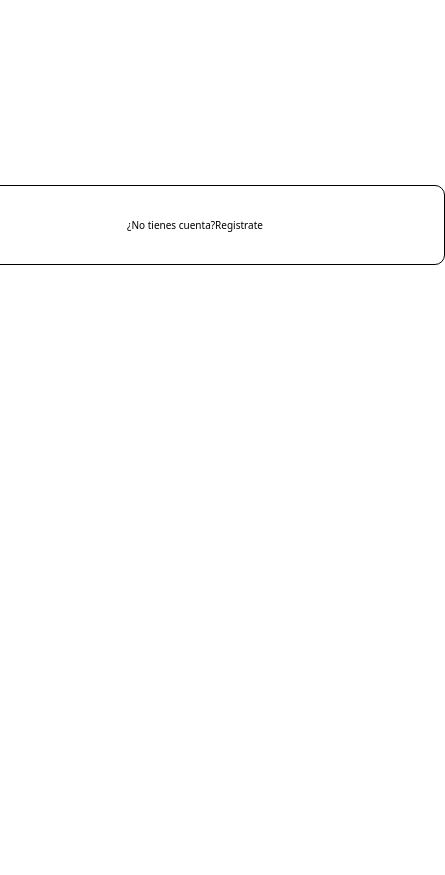
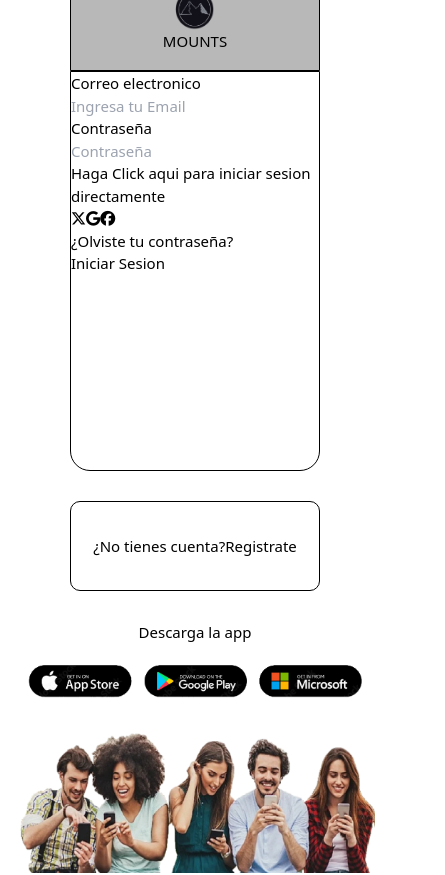
Before and after one commit to rjalvarez27/Red_Social_Frontend, a React (Vite) app in the folder frontend/: page / in a window 390 px wide. Shown: the top 875 px of the page, 445 px wide, since content can reach past the window. Built offline with nearby package versions, Linux system fonts and the light colour scheme.

Commit message:
update css

```diff
--- a/frontend/src/pages/Login.jsx
+++ b/frontend/src/pages/Login.jsx
@@ -17,7 +17,7 @@ export function Login() {
 
   const senData = async (e) => {
     e.preventDefault();
-    if(!data.email || !data.password){
+    if (!data.email || !data.password) {
       alert('Campos estan vacios, por favor rellene todos los datos')
       return
     }
@@ -37,23 +37,23 @@ export function Login() {
   };
   useEffect(() => {
     const data = Cookies.get('token')
-    if(data){
+    if (data) {
       navigate('/home')
     }
   });
 
-return (
-    <>
+  return (
+    <div className="login-body">
       <div className="containerL">
-        <div className="box1 flex-none w-[50%]">
+        <div className="box1">
           <img src="../src/img/principales/logo.png" alt="logo" className="w-[150px] m-2" />
           <h1 className="text-3xl font-black ">MOUNTS</h1>
         </div>
-        <div className="box2 flex-none w-[50%] bg-white ">
+        <div className="box2">
           <form className='flex flex-col items-center bg-transparent' onSubmit={senData}>
             <h3 className="text-lg font-black items-start m-2">Correo electronico</h3>
             <label className='flex m-2 items-center border border-gray-800 rounded-lg gap-2 p-1 shadow-lg bg-white'>
-              <input type="Email" placeholder="Ingresa tu Email" className='p-1 rounded-md text-center' onChange={(e) => setData({...data, email: e.target.value})}/>
+              <input type="Email" placeholder="Ingresa tu Email" className='p-1 rounded-md text-center' onChange={(e) => setData({ ...data, email: e.target.value })} />
             </label>
             <h3 className="text-lg font-black items-start m-2">Contraseña</h3>
             <label className='flex items-center border border-gray-800 rounded-lg gap-2 p-1 shadow-lg bg-white '>
@@ -78,19 +78,19 @@ return (
           </form>
         </div>
       </div>
-      <div className="container">
+      <div className="containerL">
         <div className="box3">
           <p>¿No tienes cuenta?</p>
           <NavLink to="/register" className="text-lg text-center m-1 text-blue-800">Registrate</NavLink>
         </div>
       </div>
-      <div className="container">
-         <p className="text-lg text-center m-1 font-semibold ">Descarga la app</p>
-        <div className="flex-col relative ">
+      <div className="containerF">
+        <p className="text-xl text-center m-1 font-bold ">Descarga la app</p>
+      <div className="flex-col relative ">
           <img src="../src/img/login/img2.png" alt="app" className="w-[400px] position:relative z-0 " />
           <img src="../src/img/login/img1.png" alt="fondo" className="w-[500px] absolute inset-0 z-[-1] " />
         </div>
-      </div>
-    </>
+       </div>
+    </div>
   );
 }
--- a/frontend/src/pages/Payments.jsx
+++ b/frontend/src/pages/Payments.jsx
@@ -38,23 +38,26 @@ export function Payments() {
                         <p className="text-lg m-3 text-start" >Si es por paypal por favor Presione el boton para proceder con la forma de pago:</p>
                         <button className='text-blue-500 bg-yellow-300 w-[200px] m-3 p-2'>PayPal</button>
                     </div>
-                    <div>
-                        <p className="text-lg m-3 text-start" >Si es por pago Movil verifique que los datos son correctos e ingrese los datos en la siguiente seccion:</p>
-                        <h3 className="text-lg font-black items-start ">Nombre</h3>
-                        <label className='flex  border border-gray-800 rounded-lg gap-2 p-1 shadow-lg bg-white '>
-                            <input type="text" className='p-1 rounded-md text-center' name="name" id="name" />
+                    <div className='flex-col w-[100%]'>
+                        <p className="text-lg m-3 text-center" >Si es por pago Movil verifique que los datos son correctos e ingrese los datos en la siguiente seccion:</p>
+                    </div>
+                    <div className='flex-col w-[100%]'>
+                        <h3 className="text-lg font-black">Nombre</h3>
+
+                        <label>
+                            <input type="text" className='flex  border border-gray-800 rounded-lg gap-2 p-1 shadow-lg bg-white ' name="name" id="name" />
                         </label>
                         <h3 className="text-lg font-black items-start ">Cedula</h3>
-                        <label className='flex  border border-gray-800 rounded-lg gap-2 p-1 shadow-lg bg-white '>
+                        <label>
                             <input type="text" className='p-1 rounded-md text-center' name="name" id="name" />
                         </label>
                         <h3 className="text-lg font-black items-start ">Banco</h3>
-                        <label className='flex  border border-gray-800 rounded-lg gap-2 p-1 shadow-lg bg-white '>
+                        <label >
                             <input type="text" className='p-1 rounded-md text-center' name="name" id="name" />
                         </label>
                         <h3 className="text-lg font-black items-start ">Numero de Referencia</h3>
-                        <label className='flex  border border-gray-800 rounded-lg gap-2 p-1 shadow-lg bg-white '>
-                            <input type="text" className='p-1 rounded-md text-center' name="name" id="name" onChange={(e) => setData({ ...data, name: e.target.value })} />
+                        <label >
+                            <input type="text" className='p-1 rounded-md text-center' name="name" id="name" />
                         </label>
                     </div>
                     <div className='flex-col w-[100%] text-center '>
@@ -63,13 +66,16 @@ export function Payments() {
                     </p>
                     <button className='text-white bg-green-500 w-[200px] m-3 p-2'>WhatsApp</button>
                     </div>
+                    <div className="sticky top-[100vh] conten3">
+                        <h1 className="text-sm text-center m-2 ">© 2024 Copyright: Mounts</h1>
+                    </div>
                 </div>
                 <div className="general-box3">
                     <div className="flex justify-center w-[100%] ">
                         <ul className='flex m-5'>
-                            <li className='m-2 text-3xl'><i class="fa-solid fa-bell"></i></li>
-                            <li className='m-2 text-3xl'><i class="fa-solid fa-magnifying-glass"></i></li>
-                            <li className='m-2 text-3xl'><i class="fa-solid fa-gear"></i></li>
+                            <li className='m-2 text-3xl'><i className="fa-solid fa-bell"></i></li>
+                            <li className='m-2 text-3xl'><i className="fa-solid fa-magnifying-glass"></i></li>
+                            <li className='m-2 text-3xl'><i className="fa-solid fa-gear"></i></li>
                         </ul>
                     </div>
                     <div className='rates-part3'>
--- a/frontend/src/pages/ratesP.jsx
+++ b/frontend/src/pages/ratesP.jsx
@@ -73,7 +73,10 @@ export function Rates() {
                         <h3>Seleccione el tipo de Plan a contratar Mensual y haga click en el siguiente boton para continuar con el pago</h3>
                     </div>
                     <div className='flex justify-center w-[100%]' >
-                    <NavLink to="/Payments"><button className="bg-black hover:bg-gray-800 text-white font-bold py-2 px-8 rounded-lg m-4">Aceptar</button></NavLink>
+                    <NavLink to="/Payments"><button className="bg-black hover:bg-gray-800 text-white font-bold py-2 px-8 rounded-lg m-4">Confirmar</button></NavLink>
+                    </div>
+                    <div className="sticky top-[100vh] conten3">
+                        <h1 className="text-sm text-center m-2 ">© 2024 Copyright: Mounts</h1>
                     </div>
                 </div>
                 <div className="general-box3">
--- a/frontend/src/styles/general.css
+++ b/frontend/src/styles/general.css
@@ -4,23 +4,23 @@
     display: flex;
     justify-content: center;
     align-items: center;
-    border: 1px solid black;
+
 }
 
 .general-content{
     width: 100vw;
-    height: 100vh;
+    height: 100%;
     display: flex;
     flex-direction: row;
     position: relative;
     justify-content: center;
     align-items: center;
-    border: 1px solid black;
+
 }
 
 .general-box1{
     width: 20%;
-    height: 100%;
+    height: 100vh;
     display: flex;
     flex-direction: column;
     background: #000000;
@@ -50,7 +50,7 @@ ol li:hover {
 
 .general-box2{
     width: 60%;
-    height: 100%;
+    height: 100vh;
     display: flex;
     flex-direction: column;
     margin: 10px;
@@ -58,7 +58,7 @@ ol li:hover {
 
 .general-box3{
     width: 20%;
-    height: 100%;
+    height: 100vh;
     display: flex;
     flex-direction: column;
     background: #000000;
@@ -67,3 +67,22 @@ ol li:hover {
     align-items: center;
     justify-content: space-between;
 }
+
+/* Responsive*/
+
+@media screen and (max-width:750px){
+    html{
+        font-size: 15px;
+    }
+   .container{
+    padding: 50px;
+   }
+
+}
+
+@media screen and (max-width:580px){
+    html{
+        font-size: 15px;
+    }
+
+}
--- a/frontend/src/styles/login.css
+++ b/frontend/src/styles/login.css
@@ -1,56 +1,59 @@
 /* Login */
 
-body{
-    width: 100%;
+.login-body{
+    display: flex;
+    flex-direction: column;
+    width: 100vw;
     height: 100vh;
-    display: flex;
     justify-content: center;
-    align-items: center;
-    width: 100vw;
 }
-
 .containerL{
     display: flex;
     flex-direction: row;
-    position: relative;
     justify-content: center;
     align-items: center;
-    width: 65vw;
+    margin: 15px;
 }
 
-.box1{
-    width: 500px;
-    height: 450px;
+.containerF{
     display: flex;
     flex-direction: column;
     justify-content: center;
     align-items: center;
+    margin: 15px;
+}
+
+.box1{
+    display: flex;
+    flex-direction: column;
+    width: 300px;
+    height: 450px;
     border: 1px solid black;
-    border-radius: 10px 0 0 10px;
-    background-color: rgb(182, 179, 179);
+    border-radius: 20px 0 0 20px;
+    justify-content: center;
+    align-items: center;
+    background-color: rgb(184, 184, 184);
 }
 
 .box2{
-    width: 550px;
+    display: flex;
+    width: 300px;
     height: 450px;
+    flex-direction: column;
+    border: 1px solid black;
+    border-radius: 0 20px 20px 0;
+}
+
+.box3{
     display: flex;
-    flex-direction: column;
+    flex-direction: row;
+    width: 400px;
+    height: 90px;
     justify-content: center;
     align-items: center;
     border: 1px solid black;
-    border-radius:  0 10px 10px 0;
-}
+    border-radius: 10px;
 
-.box3{
-    width: 500px;
-    height: 80px;
-    display: flex;
-    flex-direction: row;
-    justify-content: center;
-    align-items: center;
-    border:  1px solid black;
-    border-radius: 10px;
-    margin: 35px;
 }
 
 
@@ -61,9 +64,24 @@ body{
     html{
         font-size: 15px;
     }
-   .container{
-    padding: 50px;
-   }
+
+    .containerL{
+        flex-direction: column;
+    }
+    .box1{
+       border-radius: 20px 20px 0 0;
+       width: 400px;
+       height: 200px;
+    }
+    .box2{
+        width: 400px;
+        height: 400px;
+        border-radius: 0 0 20px 20px;
+    }
+    .box3{
+        width: 300px;
+    }
+
 
 }
 
@@ -71,7 +89,22 @@ body{
     html{
         font-size: 15px;
     }
-    .container{
-      padding: 30px;
-    }
+    .box1{
+        border-radius: 20px 20px 0 0;
+        width: 250px;
+        height: 100px;
+     }
+
+     .box1 img{
+         width: 50px;
+     }
+
+     .box2{
+         width: 250px;
+         height: 400px;
+         border-radius: 0 0 20px 20px;
+     }
+     .box3{
+         width: 250px;
+     }
 }
--- a/frontend/src/styles/register.css
+++ b/frontend/src/styles/register.css
@@ -1,13 +1,4 @@
 /* Regist */
-
-.all{
-   display: flex;
-   flex-direction: row;
-   justify-content: center;
-   align-items: center;
-   width: 100vw;
-   height: 100vh;
-}
 
 .container {
     display: flex;
@@ -52,14 +43,13 @@
     }
 
     .conten1 {
-        position: relative;
-        width: 500px;
+        width: 450px;
         height: 100px;
     }
 
     .conten2 {
         position: relative;
-        width: 500px;
+        width: 450px;
         height: 670px;
     }
 
@@ -76,12 +66,12 @@
     }
 
     .conten1 {
-        width: 340px;
+        width: 400px;
         height: 100px;
     }
 
     .conten2 {
-        width: 340px;
-        height: 500px;
+        width: 400px;
+        height: 750px;
     }
 }
```
